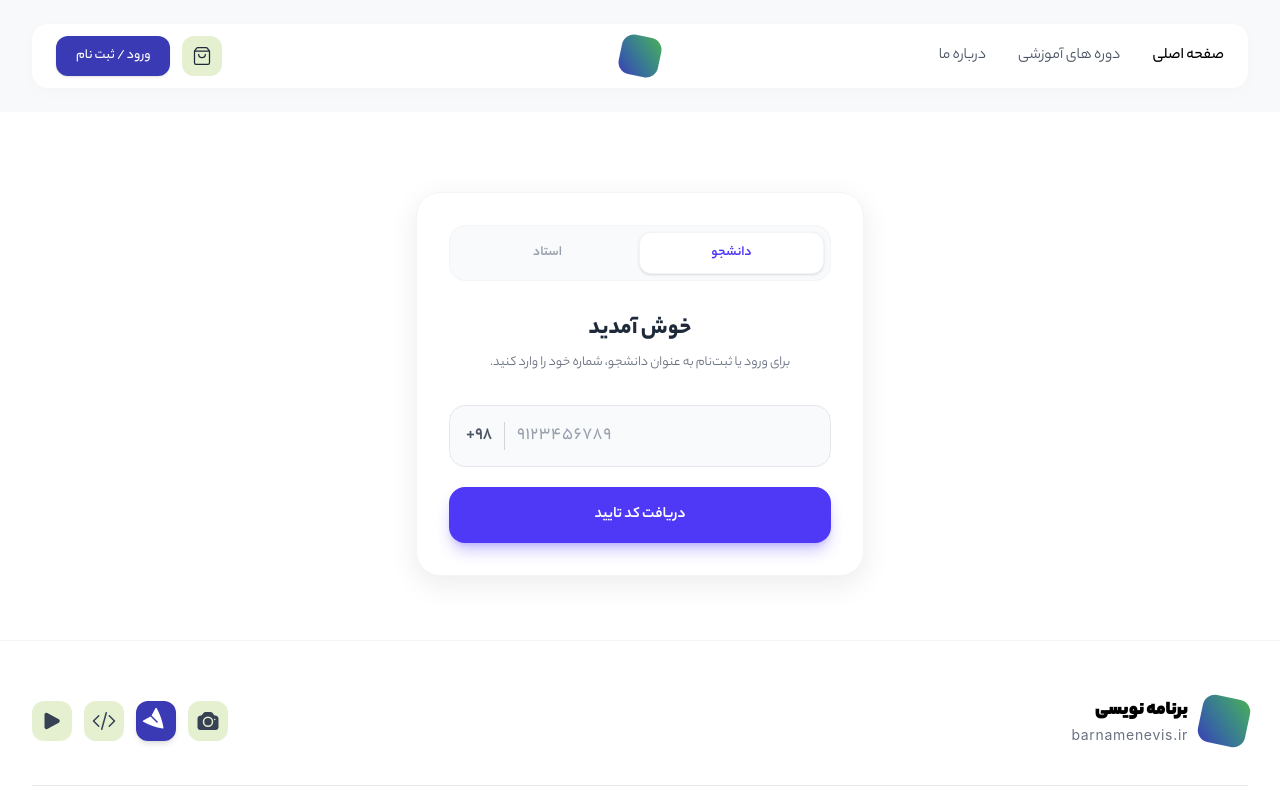
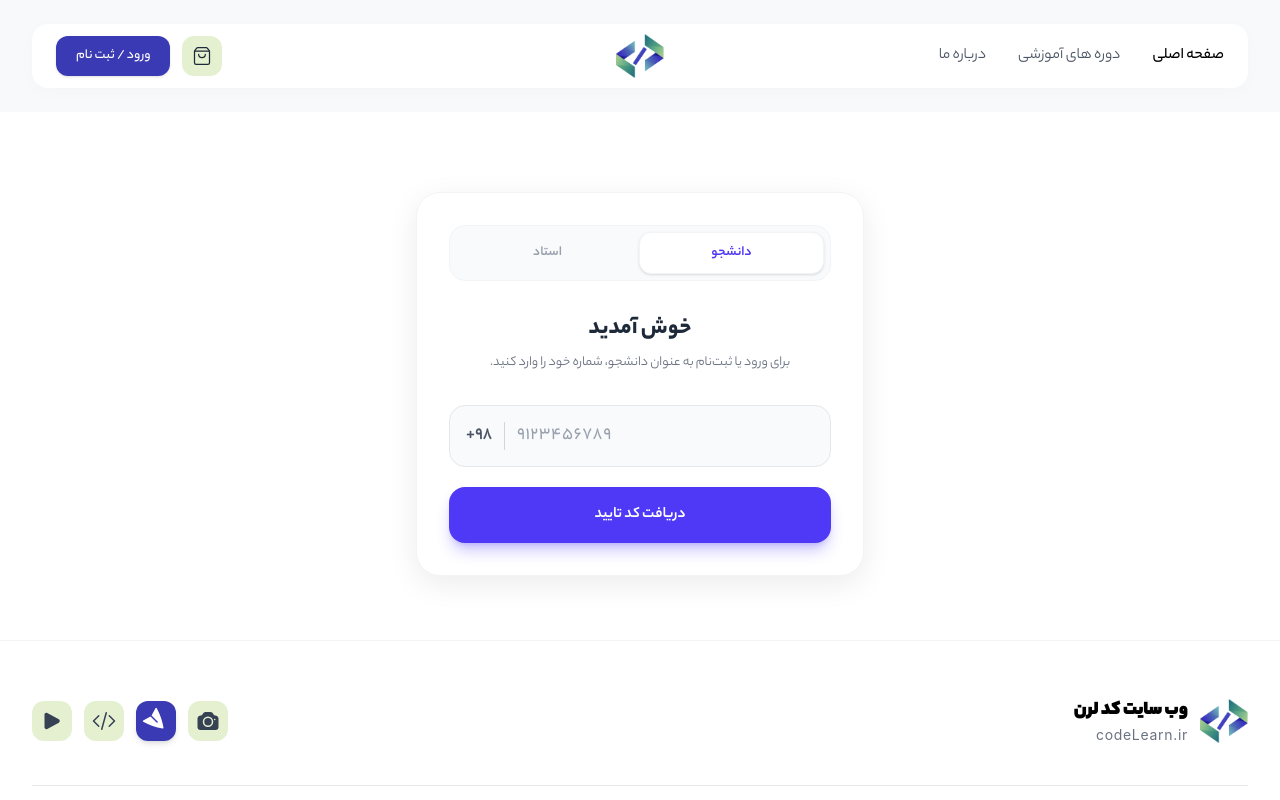
Before and after one commit to abolfazlhn4/codelearn, a React (Vite) app in the folder frontend/: page /auth in a window 1280 px wide. Shown: the top 800 px of the page. Built offline with nearby package versions, Linux system fonts and the light colour scheme.

Commit message:
adding heroSection image + logo + extracting cartPopup component from navbar

```diff
--- /dev/null
+++ b/frontend/src/components/CartPopup.jsx
@@ -0,0 +1,114 @@
+import React from "react";
+import { Link } from "react-router-dom";
+import { Trash2 } from "lucide-react";
+import { useCart } from "../context/CartContext";
+
+// تابع کمکی برای محاسبه قیمت
+const parsePrice = (priceString) => {
+  if (typeof priceString !== "string" || priceString.toLowerCase() === "رایگان")
+    return 0;
+  const persianDigits = ["۰", "۱", "۲", "۳", "۴", "۵", "۶", "۷", "۸", "۹"];
+  let normalized = priceString.replace(/[۰-۹]/g, (w) =>
+    persianDigits.indexOf(w),
+  );
+  normalized = normalized
+    .replace(/,/g, "")
+    .replace("تومان", "")
+    .replace("هزار", "000")
+    .replace(/\s/g, "");
+  return parseInt(normalized, 10) || 0;
+};
+
+const CartPopup = ({ isOpen, onMouseEnter, onMouseLeave }) => {
+  const { cartItems, removeFromCart } = useCart();
+
+  const totalPrice = cartItems.reduce(
+    (total, item) => total + parsePrice(item.price),
+    0,
+  );
+
+  return (
+    <div
+      className={`absolute left-0 mt-2 w-80 bg-white rounded-2xl shadow-xl border border-gray-100 p-4 transition-all duration-300 origin-top-left ${
+        isOpen
+          ? "opacity-100 scale-100 visible"
+          : "opacity-0 scale-95 invisible"
+      }`}
+      onMouseEnter={onMouseEnter}
+      onMouseLeave={onMouseLeave}
+    >
+      <div className="flex items-center justify-between mb-4 border-b border-gray-100 pb-2">
+        <span className="font-bold text-gray-800 text-sm">
+          سبد خرید ({cartItems.length} دوره)
+        </span>
+        <Link to="/cart" className="text-xs text-[#3b3ab5] hover:underline">
+          مشاهده سبد
+        </Link>
+      </div>
+
+      {cartItems.length > 0 ? (
+        <>
+          <div className="max-h-60 overflow-y-auto pr-1 space-y-3 custom-scrollbar">
+            {cartItems.map((item) => (
+              <div
+                key={item.id}
+                className="flex items-start gap-3 border-b border-gray-50 pb-3 last:border-0 last:pb-0"
+              >
+                {/* تصویر دوره - می‌توانید آدرس تصویر واقعی را جایگزین کنید */}
+                <div className="w-12 h-12 bg-gray-100 rounded-lg flex-shrink-0 overflow-hidden">
+                  <img
+                    src={item.image || "/pictures/course-placeholder.png"}
+                    alt=""
+                    className="w-full h-full object-cover"
+                  />
+                </div>
+                <div className="flex-1">
+                  <h4 className="text-sm font-bold text-gray-800 line-clamp-1">
+                    {item.title}
+                  </h4>
+                  <div className="flex items-center justify-between mt-1">
+                    <span className="text-xs font-medium text-[#4caf50]">
+                      {item.price}
+                    </span>
+                    <button
+                      onClick={(e) => {
+                        e.preventDefault();
+                        removeFromCart(item.id);
+                      }}
+                      className="text-gray-400 hover:text-red-500 transition-colors"
+                    >
+                      <Trash2 className="w-4 h-4" />
+                    </button>
+                  </div>
+                </div>
+              </div>
+            ))}
+          </div>
+
+          <div className="mt-4 pt-3 border-t border-gray-100">
+            <div className="flex justify-between items-center mb-3">
+              <span className="text-sm text-gray-600">مبلغ کل:</span>
+              <span className="text-sm font-bold text-gray-900">
+                {totalPrice > 0
+                  ? `${totalPrice.toLocaleString("fa-IR")} تومان`
+                  : "رایگان"}
+              </span>
+            </div>
+            <Link
+              to="/checkout"
+              className="block w-full text-center bg-[#3b3ab5] text-white py-2 rounded-xl text-sm font-medium hover:bg-opacity-90 transition-colors"
+            >
+              تسویه حساب
+            </Link>
+          </div>
+        </>
+      ) : (
+        <div className="py-6 text-center text-gray-500 text-sm">
+          سبد خرید شما خالی است
+        </div>
+      )}
+    </div>
+  );
+};
+
+export default CartPopup;
--- a/frontend/src/components/Footer.jsx
+++ b/frontend/src/components/Footer.jsx
@@ -13,15 +13,19 @@ const Footer = () => {
     <footer dir="rtl" className="bg-white font-yekan border-t border-gray-100">
       <div className="max-w-7xl mx-auto px-4 sm:px-8 py-10 md:py-14">
         <div className="flex flex-col md:flex-row items-center justify-between gap-6 mb-10">
-          {/* لوگو */}
           <div className="flex items-center gap-3">
-            <div className="w-12 h-12 bg-gradient-to-tr from-[#3b3ab5] to-[#4caf50] rounded-xl flex items-center justify-center text-white transform rotate-12"></div>
+            <img
+              src="/pictures/logo.png"
+              alt="logo"
+              className="w-12 h-12 object-contain rounded-xl"
+            />
+
             <div className="flex flex-col">
               <span className="font-black text-xl text-black">
-                برنامه نویسی
+                وب سایت کد لرن
               </span>
               <span className="text-sm text-gray-500 font-sans tracking-wider">
-                barnamenevis.ir
+                codeLearn.ir
               </span>
             </div>
           </div>
@@ -151,7 +155,7 @@ const Footer = () => {
             <ul className="flex flex-col gap-4">
               <li className="flex items-center gap-3 text-gray-500 hover:text-[#3b3ab5] transition-colors cursor-pointer">
                 <EnvelopeIcon className="w-5 h-5" />
-                <span className="text-sm font-sans">admin@barnamenevis.ir</span>
+                <span className="text-sm font-sans">admin@codeLearn.ir</span>
               </li>
 
               <li className="flex items-center gap-3 text-gray-500 hover:text-[#3b3ab5] transition-colors cursor-pointer">
--- a/frontend/src/components/Navbar.jsx
+++ b/frontend/src/components/Navbar.jsx
@@ -1,28 +1,15 @@
 import React, { useState, useEffect } from "react";
-import { Menu, X, ShoppingBag, User, Trash2 } from "lucide-react";
+import { Menu, X, ShoppingBag, User } from "lucide-react";
 import { Link } from "react-router-dom";
 import { useCart } from "../context/CartContext";
-
-const parsePrice = (priceString) => {
-  if (typeof priceString !== "string" || priceString.toLowerCase() === "رایگان")
-    return 0;
-  const persianDigits = ["۰", "۱", "۲", "۳", "۴", "۵", "۶", "۷", "۸", "۹"];
-  let normalized = priceString.replace(/[۰-۹]/g, (w) =>
-    persianDigits.indexOf(w),
-  );
-  normalized = normalized
-    .replace(/,/g, "")
-    .replace("تومان", "")
-    .replace("هزار", "000")
-    .replace(/\s/g, "");
-  return parseInt(normalized, 10) || 0;
-};
+import CartPopup from "./CartPopup"; // ایمپورت کامپوننت جدید
 
 const Navbar = () => {
   const [isMobileMenuOpen, setIsMobileMenuOpen] = useState(false);
   const [isLoggedIn, setIsLoggedIn] = useState(false);
+  const [isCartOpen, setIsCartOpen] = useState(false);
 
-  const [isCartOpen, setIsCartOpen] = useState(false);
+  const { cartItems } = useCart();
 
   useEffect(() => {
     const token = localStorage.getItem("access_token");
@@ -41,13 +28,6 @@ const Navbar = () => {
     { name: "درباره ما", href: "/Aboutus", active: false },
   ];
 
-  const { cartItems, removeFromCart } = useCart();
-
-  const totalPrice = cartItems.reduce(
-    (total, item) => total + parsePrice(item.price),
-    0,
-  );
-
   return (
     <header
       dir="rtl"
@@ -55,6 +35,7 @@ const Navbar = () => {
     >
       <div className="max-w-7xl mx-auto">
         <div className="bg-white rounded-2xl shadow-[0_4px_20px_rgba(0,0,0,0.02)] px-4 md:px-6 py-3 flex items-center justify-between relative">
+          {/* بخش سمت راست: منو موبایل و لینک‌های دسکتاپ */}
           <div className="flex items-center">
             <button
               onClick={toggleMenu}
@@ -84,12 +65,20 @@ const Navbar = () => {
             </nav>
           </div>
 
+          {/* بخش وسط: لوگو */}
           <div className="absolute left-1/2 transform -translate-x-1/2 flex items-center justify-center">
-            <div className="w-10 h-10 bg-gradient-to-tr from-[#3b3ab5] to-[#4caf50] rounded-xl flex items-center justify-center text-white transform rotate-12"></div>
+            <Link to="/">
+              <img
+                src="/pictures/logo.png"
+                alt="logo"
+                className="w-12 h-12 object-contain rounded-xl"
+              />
+            </Link>
           </div>
 
+          {/* بخش سمت چپ: سبد خرید و دکمه ورود */}
           <div className="flex items-center gap-3">
-            {/* بخش آیکون سبد خرید با قابلیت هاور */}
+            {/* کانتینر سبد خرید با هندل کردن هاور */}
             <div
               className="relative group"
               onMouseEnter={() => setIsCartOpen(true)}
@@ -107,83 +96,12 @@ const Navbar = () => {
                 )}
               </Link>
 
-              {/* منوی شناور سبد خرید */}
-              <div
-                className={`absolute left-0 mt-2 w-80 bg-white rounded-2xl shadow-xl border border-gray-100 p-4 transition-all duration-300 origin-top-left ${
-                  isCartOpen
-                    ? "opacity-100 scale-100 visible"
-                    : "opacity-0 scale-95 invisible"
-                }`}
+              {/* استفاده از کامپوننت جدا شده برای پاپ‌آپ */}
+              <CartPopup
+                isOpen={isCartOpen}
                 onMouseEnter={() => setIsCartOpen(true)}
                 onMouseLeave={() => setIsCartOpen(false)}
-              >
-                <div className="flex items-center justify-between mb-4 border-b border-gray-100 pb-2">
-                  <span className="font-bold text-gray-800 text-sm">
-                    سبد خرید ({cartItems.length} دوره)
-                  </span>
-                  <Link
-                    to="/cart"
-                    className="text-xs text-[#3b3ab5] hover:underline"
-                  >
-                    مشاهده سبد
-                  </Link>
-                </div>
-
-                {cartItems.length > 0 ? (
-                  <>
-                    <div className="max-h-60 overflow-y-auto pr-1 space-y-3 custom-scrollbar">
-                      {cartItems.map((item) => (
-                        <div
-                          key={item.id}
-                          className="flex items-start gap-3 border-b border-gray-50 pb-3 last:border-0 last:pb-0"
-                        >
-                          <div className="w-12 h-12 bg-gray-100 rounded-lg flex-shrink-0"></div>
-                          <div className="flex-1">
-                            <h4 className="text-sm font-bold text-gray-800 line-clamp-1">
-                              {item.title}
-                            </h4>
-                            <div className="flex items-center justify-between mt-1">
-                              <span className="text-xs font-medium text-[#4caf50]">
-                                {item.price}
-                              </span>
-                              <button
-                                onClick={(e) => {
-                                  e.preventDefault();
-                                  removeFromCart(item.id);
-                                }}
-                                className="text-gray-400 hover:text-red-500 transition-colors"
-                              >
-                                <Trash2 className="w-4 h-4" />
-                              </button>
-                            </div>
-                          </div>
-                        </div>
-                      ))}
-                    </div>
-
-                    <div className="mt-4 pt-3 border-t border-gray-100">
-                      <div className="flex justify-between items-center mb-3">
-                        <span className="text-sm text-gray-600">مبلغ کل:</span>
-                        <span className="text-sm font-bold text-gray-900">
-                          {totalPrice > 0
-                            ? `${totalPrice.toLocaleString("fa-IR")} تومان`
-                            : "رایگان"}
-                        </span>
-                      </div>
-                      <Link
-                        to="/checkout"
-                        className="block w-full text-center bg-[#3b3ab5] text-white py-2 rounded-xl text-sm font-medium hover:bg-opacity-90 transition-colors"
-                      >
-                        تسویه حساب
-                      </Link>
-                    </div>
-                  </>
-                ) : (
-                  <div className="py-6 text-center text-gray-500 text-sm">
-                    سبد خرید شما خالی است
-                  </div>
-                )}
-              </div>
+              />
             </div>
 
             <Link
@@ -198,6 +116,7 @@ const Navbar = () => {
           </div>
         </div>
 
+        {/* منوی موبایل */}
         {isMobileMenuOpen && (
           <div className="md:hidden absolute top-24 left-4 right-4 bg-white rounded-2xl shadow-xl p-4 flex flex-col gap-4 animate-in fade-in slide-in-from-top-4 z-50">
             {navLinks.map((link, index) => (
--- a/frontend/src/pages/Aboutus.jsx
+++ b/frontend/src/pages/Aboutus.jsx
@@ -14,9 +14,7 @@ const Aboutus = () => {
         </p>
 
         <div className="bg-blue-50 border-r-4 border-blue-500 p-4 rounded-md">
-          <p className="text-blue-700 font-semibold">
-            برنامه نویسی • barnamenevis.ir
-          </p>
+          <p className="text-blue-700 font-semibold">کد لرن • codeLearn.ir</p>
         </div>
       </div>
     </div>
--- a/frontend/src/pages/user-panel-tabs/ProfileTab.jsx
+++ b/frontend/src/pages/user-panel-tabs/ProfileTab.jsx
@@ -162,7 +162,7 @@ const ProfileTab = () => {
               تغییر آواتار
             </button>
             <p className="text-xs text-gray-500 mt-2">
-              تصاویر با فرمت JPG, PNG یا GIF
+              تصاویر با فرمت JPG, PNG
             </p>
           </div>
         </div>
```
Also changed, not shown: frontend/src/components/HeroSection.jsx (+10 -7 lines), frontend/public/pictures/handsome_adult_blond_man_smiling_cheerfully_feeling_happy.png (added), frontend/public/pictures/logo.png (added).
